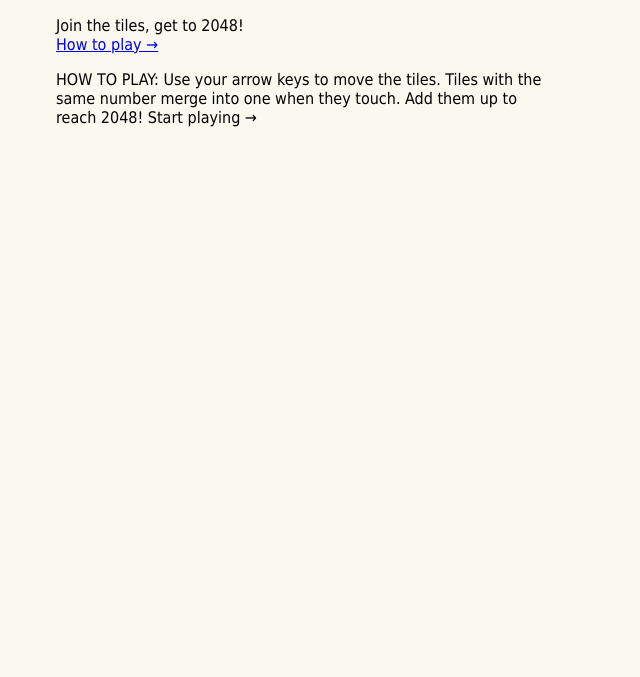
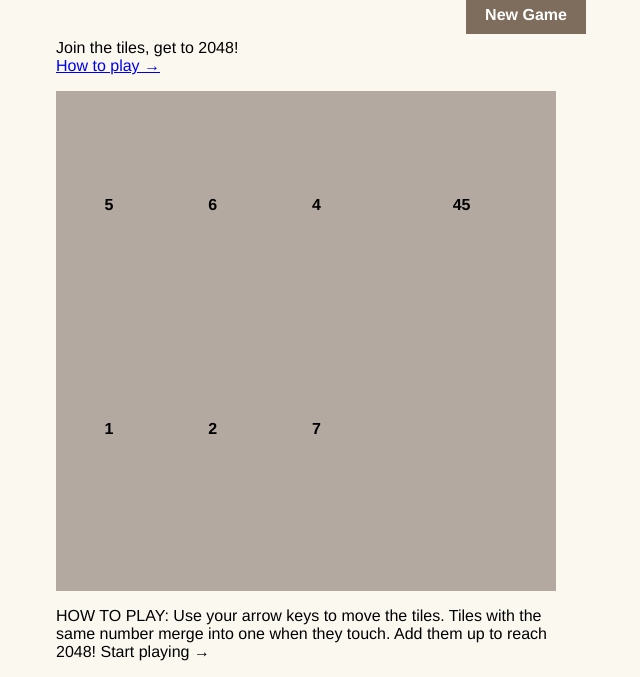
Before and after one commit to MaalemAbdelmouaaz/MaalemAbdelmouaaz.github.io, a plain HTML site: page index.html in a window 1280 px wide. Shown: the part 160-837 px from the top of the page, without its empty margins (334-974 px from the left). Before the commit the page ends 800 px from the top, so only its background shows below. Drawn offline with Linux system fonts and the light colour scheme.

Commit message:
added newgame bottom and the game box

```diff
--- a/index.html
+++ b/index.html
@@ -8,40 +8,61 @@
         <style type="text/css">
           h1 {color:#696969;
               font-weight:bold;
-              font-size:70px;
-              font-family: Tahoma, Verdana, sans-serif;}
-          .content{font-family: Tahoma, Verdana, sans-serif;
+              font-size:80px;
+              font-family: "Clear Sans","Helvetica Neue",Arial,sans-serif;}
+          .content{font-family: "Clear Sans","Helvetica Neue",Arial,sans-serif;
                    width: 500px;
                    margin: auto;
                    background: #faf8ef;
                    top: 50px;
                    left: 800px;}
-          #score{background-color:#b3a9a0;
+          #scorebox{background-color:#b3a9a0;
                    color: white;
+                   font-family: "Clear Sans","Helvetica Neue",Arial,sans-serif;
                    position: absolute;
-                 width: 200px;
+                   width: 210px;
                    top: 40px;
                    left: 710px;
                    padding-top: 5px;}
-
+          #newgame{background-color:#7e6c5c;
+                   color:white ;
+                   font-family: "Clear Sans","Helvetica Neue",Arial,sans-serif;
+                   font-weight: bold;
+                   position: absolute;
+                   width: 100px;
+                   top: 140px;
+                   left: 800px;
+                   padding: 10px;
+                   text-align: center;}
+          #gamebox{background-color:#b3a9a0;
+                   font-family: "Clear Sans","Helvetica Neue",Arial,sans-serif;
+                   text-align: center;
+                   border-color: black;
+                   border-width: 10px;
+                   width: 100%;
+                   height: 500px;}
         </style>
     </head>
 
 
 
     <body bgcolor="#faf8ef">
-      <div id="score">
+
+      <div id="scorebox">
         <table style="width:200px;">
           <tr style="color:#e9dfd5;font-size: 12px;">
             <th>SCORE</th>
             <th style="width: 52%;">BEST</th>
           </tr>
-          <tr style="font-size: 26px;">
+          <tr style="font-size: 24px;">
             <th>184</th>
             <th style="width: 52%;">7984</th>
           </tr>
         </table>
       </div>
+      <p id="newgame">
+        New Game
+      </p>
       <div class="content">
         <h1>
             2048
@@ -49,12 +70,39 @@
         <p>
           Join the tiles, get to 2048!<br /> <a href="#how"> How to play → </a>
         </p>
+        <table id="gamebox">
+          <tr>
+            <th>5</th>
+            <th>6</th>
+            <th>4</th>
+            <th>45</th>
+          </tr>
+          <tr>
+            <th>1</th>
+            <th>2</th>
+            <th>7</th>
+            <th></th>
+          </tr>
+          <tr>
+            <th></th>
+            <th></th>
+            <th></th>
+            <th></th>
+          </tr>
+          <tr>
+            <th></th>
+            <th></th>
+            <th></th>
+            <th></th>
+          </tr>
+        </table>
         <p>
           <a name="how"></a>
           HOW TO PLAY: Use your arrow keys to move the tiles. Tiles with the same number merge into one when they touch. Add them up to reach 2048!
         <a herf="#play"> Start playing →</a>
         </p>
       </div>
+
     </body>
 
 
```
Lines whose indentation alone changed are shown as unchanged.
